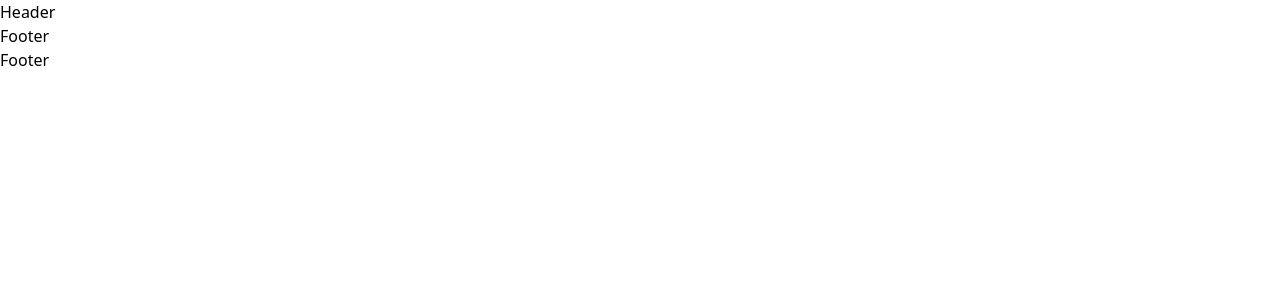
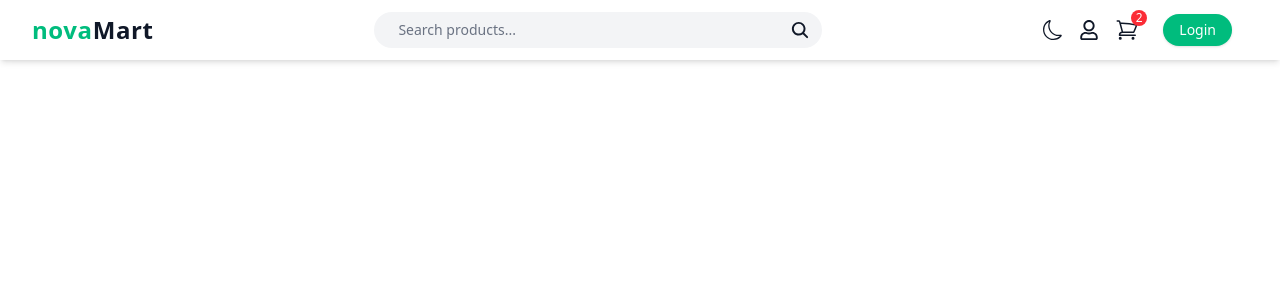
Before and after one commit to KausarKhan-2002/NovaMart, a React (Vite) app in the folder Frontend/: page / in a window 1280 px wide. Shown: the top 300 px of the page. Built offline with nearby package versions, Linux system fonts and the light colour scheme.

Commit message:
feat: responsive header with mobile sidebar, dark mode toggle, and fixed login button

```diff
--- a/Frontend/src/App.jsx
+++ b/Frontend/src/App.jsx
@@ -1,7 +1,7 @@
 import React from "react";
-import Header from "./Components/Header";
+import Header from "./Components/Header/Header";
 import { Outlet } from "react-router-dom";
-import Footer from "./Components/Footer";
+import Footer from "./Components/Footer/Footer";
 import MyOutlet from "./Pages/MyOutlet";
 
 function App() {
--- a/Frontend/src/Components/Header.jsx
+++ /dev/null
@@ -1,11 +0,0 @@
-import React from 'react'
-
-function Header() {
-  return (
-    <div>
-      Header
-    </div>
-  )
-}
-
-export default Header
--- /dev/null
+++ b/Frontend/src/Components/Header/DesktopNavbar.jsx
@@ -0,0 +1,48 @@
+import React from "react";
+import { BsMoon, BsSun } from "react-icons/bs";
+import { FaRegUser } from "react-icons/fa";
+import { FiMenu } from "react-icons/fi";
+import { HiOutlineShoppingCart } from "react-icons/hi2";
+
+function DesktopNavbar({ sidebarOpen, setSidebarOpen, darkMode, setDarkMode }) {
+  console.log("Desktop");
+
+  return (
+    <div className="flex items-center space-x-4">
+      {/* Desktop Nav */}
+      <nav className="hidden md:flex items-center space-x-4">
+        <button
+          onClick={() => setDarkMode(!darkMode)}
+          className="text-xl hover:text-emerald-500 transition-colors"
+        >
+          {darkMode ? <BsSun /> : <BsMoon />}
+        </button>
+
+        <button className="inline-flex items-center space-x-1 hover:text-emerald-500 transition-colors">
+          <FaRegUser className="text-xl" />
+        </button>
+
+        <button className="relative hover:text-emerald-500 transition-colors">
+          <HiOutlineShoppingCart className="text-2xl" />
+          <span className="absolute -top-2 -right-2 bg-red-500 text-white text-xs w-4 h-4 flex items-center justify-center rounded-full">
+            2
+          </span>
+        </button>
+
+        <button className="ml-2 bg-emerald-500 hover:bg-emerald-600 text-white px-4 py-1.5 rounded-full text-sm shadow">
+          Login
+        </button>
+      </nav>
+
+      {/* Hamburger Icon */}
+      <button
+        onClick={() => setSidebarOpen(!sidebarOpen)}
+        className="md:hidden text-xl sm:text-2xl focus:outline-none"
+      >
+        <FiMenu />
+      </button>
+    </div>
+  );
+}
+
+export default DesktopNavbar;
--- /dev/null
+++ b/Frontend/src/Components/Header/Header.jsx
@@ -0,0 +1,77 @@
+import { useState } from "react";
+import { IoSearch } from "react-icons/io5";
+import MobileNavbar from "./MobileNavbar";
+import DesktopNavbar from "./DesktopNavbar";
+
+function Header() {
+  const [query, setQuery] = useState("");
+  const [darkMode, setDarkMode] = useState(false);
+  const [sidebarOpen, setSidebarOpen] = useState(false);
+
+  const handleSearch = () => {
+    if (query.trim() !== "") {
+      console.log("Searching for:", query);
+    }
+  };
+
+  const handleKeyDown = (e) => {
+    if (e.key === "Enter") handleSearch();
+  };
+
+  return (
+    <>
+      {/* Mobile Overlay */}
+      {sidebarOpen && (
+        <div
+          className="fixed inset-0 bg-black/60 bg-opacity-50 z-40 md:hidden"
+          onClick={() => setSidebarOpen(false)}
+        />
+      )}
+
+      <header className="fixed top-0 left-0 w-full bg-white dark:bg-gray-900 text-gray-900 dark:text-white shadow-md px-4 sm:px-8 py-3 z-50 flex items-center justify-between transition-colors duration-300">
+        {/* Logo */}
+        <div className="text-xl sm:text-2xl font-bold text-emerald-500 tracking-wide">
+          nova<span className="dark:text-white text-gray-900">Mart</span>
+        </div>
+
+        {/* Search Bar */}
+        <div className="flex-grow mx-4 max-w-md">
+          <div className="flex items-center bg-gray-100 dark:bg-gray-800 rounded-full px-3 py-1 w-full">
+            <input
+              type="text"
+              placeholder="Search products..."
+              value={query}
+              onChange={(e) => setQuery(e.target.value)}
+              onKeyDown={handleKeyDown}
+              className="bg-transparent outline-none px-3 py-1 w-full text-sm dark:text-white placeholder-gray-500 dark:placeholder-gray-400"
+            />
+            <button
+              onClick={handleSearch}
+              className="hover:text-emerald-500 transition-colors"
+            >
+              <IoSearch className="text-xl" />
+            </button>
+          </div>
+        </div>
+
+        {/* Desktop Nav + Hamburger */}
+        <DesktopNavbar
+          sidebarOpen={sidebarOpen}
+          setSidebarOpen={setSidebarOpen}
+          darkMode={darkMode}
+          setDarkMode={setDarkMode}
+        />
+      </header>
+
+      {/* Mobile Sidebar */}
+      <MobileNavbar
+        sidebarOpen={sidebarOpen}
+        setSidebarOpen={setSidebarOpen}
+        darkMode={darkMode}
+        setDarkMode={setDarkMode}
+      />
+    </>
+  );
+}
+
+export default Header;
--- /dev/null
+++ b/Frontend/src/Components/Header/MobileNavbar.jsx
@@ -0,0 +1,62 @@
+import React from "react";
+import { BsMoon, BsSun } from "react-icons/bs";
+import { FaRegUser } from "react-icons/fa";
+import { HiOutlineShoppingCart } from "react-icons/hi2";
+import { RxCross2 } from "react-icons/rx";
+
+function MobileNavbar({ sidebarOpen, setSidebarOpen, darkMode, setDarkMode }) {
+
+
+  return (
+    <div
+      className={`fixed top-0 right-0 h-full w-64 bg-white dark:bg-gray-900 shadow-lg z-50 transform transition-transform duration-300 md:hidden ${
+        sidebarOpen ? "translate-x-0" : "translate-x-full"
+      }`}
+    >
+      {/* Close Icon */}
+      <div className="flex justify-end p-4">
+        <button
+          onClick={() => setSidebarOpen(false)}
+          className="text-2xl text-gray-700 dark:text-white"
+        >
+          <RxCross2 />
+        </button>
+      </div>
+
+      {/* Sidebar Content */}
+      <div className="flex flex-col p-5 space-y-5 pb-20">
+        <button
+          onClick={() => setDarkMode(!darkMode)}
+          className="text-xl flex items-center space-x-2 hover:text-emerald-500 transition-colors"
+        >
+          {darkMode ? <BsSun /> : <BsMoon />}
+          <span className="text-sm">
+            {darkMode ? "Light Mode" : "Dark Mode"}
+          </span>
+        </button>
+
+        <button className="flex items-center space-x-2 hover:text-emerald-500 transition-colors">
+          <FaRegUser className="text-xl" />
+          <span className="text-sm">Profile</span>
+        </button>
+
+        <button className="relative flex items-center space-x-2 hover:text-emerald-500 transition-colors">
+          <HiOutlineShoppingCart className="text-2xl" />
+          <span className="text-sm">Cart</span>
+          <span className="absolute -top-1 left-16 bg-red-500 text-white text-xs w-4 h-4 flex items-center justify-center rounded-full">
+            0
+          </span>
+        </button>
+      </div>
+
+      {/* Login button fixed at bottom */}
+      <div className="absolute bottom-5 left-0 w-full px-5">
+        <button className="w-full bg-emerald-500 hover:bg-emerald-600 text-white px-4 py-2 rounded-full text-sm shadow">
+          Login
+        </button>
+      </div>
+    </div>
+  );
+}
+
+export default MobileNavbar;
--- a/Frontend/src/Pages/Home.jsx
+++ b/Frontend/src/Pages/Home.jsx
@@ -3,7 +3,7 @@ import React from 'react'
 function Home() {
   return (
     <div>
-      Footer
+      Home
     </div>
   )
 }
--- a/Frontend/src/Pages/MyOutlet.jsx
+++ b/Frontend/src/Pages/MyOutlet.jsx
@@ -1,8 +1,6 @@
 import React from "react";
 import { Route, Routes } from "react-router-dom";
 import Home from "./Home";
-
-// 17:45
 
 function MyOutlet() {
   return (
--- a/Frontend/src/index.css
+++ b/Frontend/src/index.css
@@ -1 +1,18 @@
 @import "tailwindcss";
+
+body {
+  @apply bg-white dark:bg-gray-900;
+}
+
+/* Add manual dark mode support */
+html.dark {
+  color-scheme: dark;
+}
+
+body {
+  @apply bg-white text-black;
+}
+
+html.dark body {
+  @apply bg-slate-900 text-white;
+}
--- /dev/null
+++ b/Frontend/tailwind.config.js
@@ -0,0 +1,12 @@
+/** @type {import('tailwindcss').Config} */
+module.exports = {
+  content: [
+    './index.html',
+    './src/**/*.{js,jsx,ts,tsx}',
+  ],
+  theme: {
+    extend: {},
+  },
+  darkMode: 'class', // enable dark mode toggle via 'class'
+  plugins: [],
+};
```
Also changed, not shown: Frontend/package.json (+5 -2 lines), Frontend/src/Components/Footer/Footer.jsx (renamed from Frontend/src/Components/Footer.jsx), 1 other file (tests, documents, lock files or other folders).
